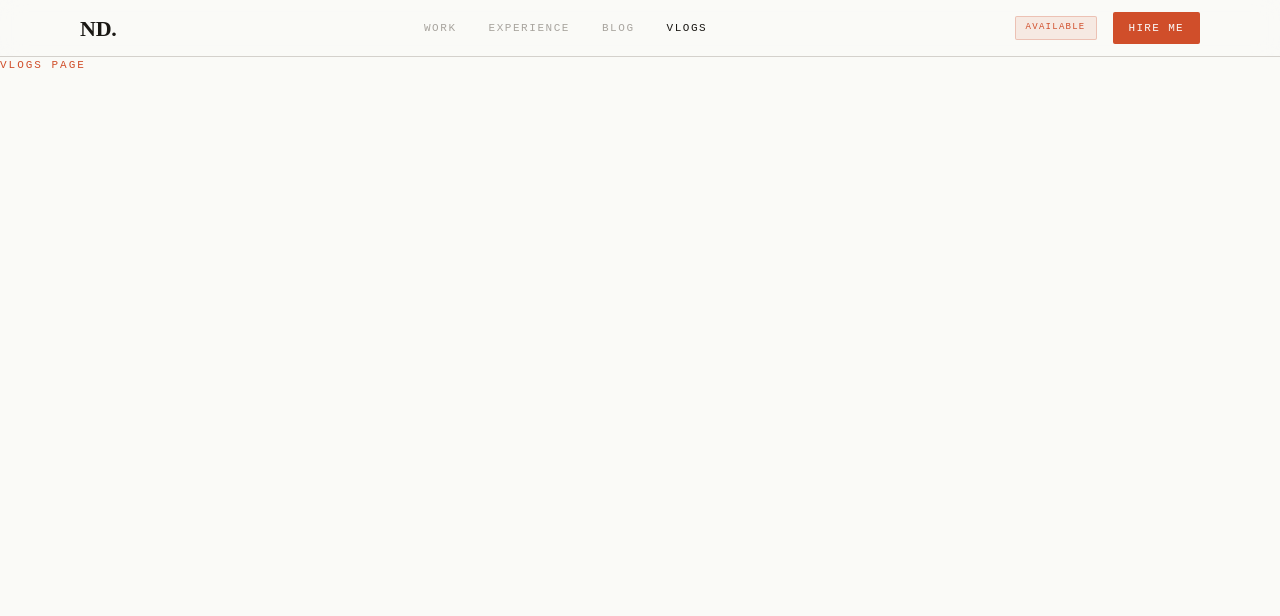
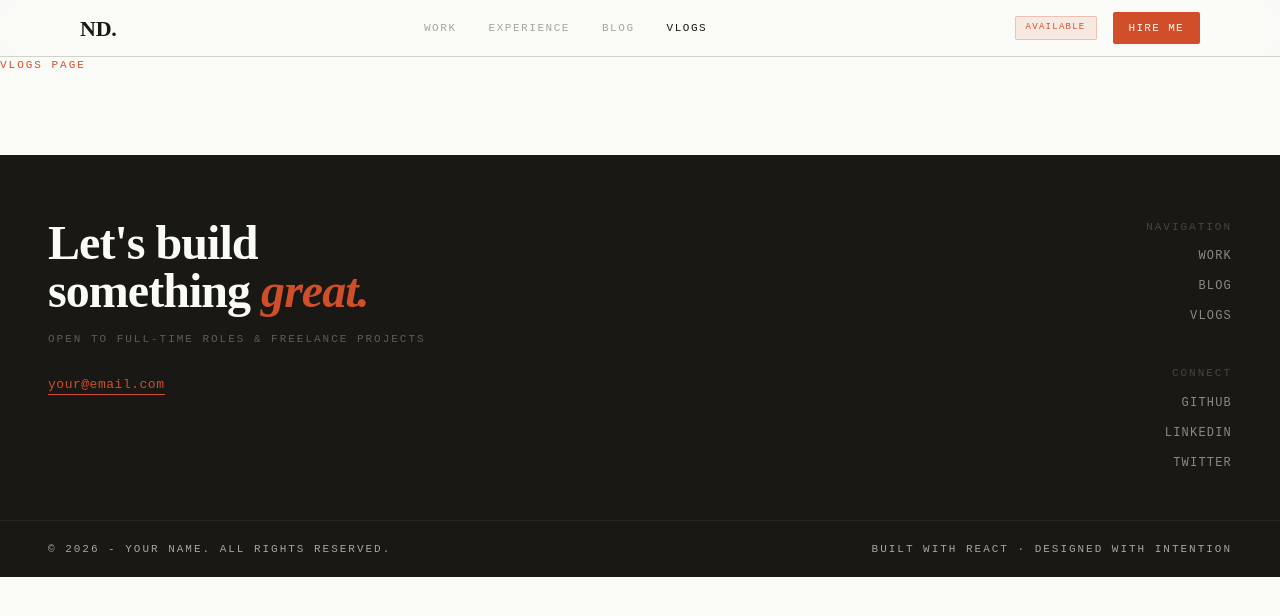
Before and after one commit to Nandagopal-D-2702/MyPortfolio-2026, a React (Vite) app: page /vlogs in a window 1280 px wide. Shown: the top 616 px of the page. Built offline with nearby package versions, Linux system fonts and the light colour scheme; a web font is replaced by a local one.

Commit message:
feat: add Footer - Phase 4 complete

```diff
--- a/src/App.jsx
+++ b/src/App.jsx
@@ -4,6 +4,7 @@ import Home from '@/pages/Home'
 import Projects from '@/pages/Projects'
 import Blog from '@/pages/Blog'
 import Vlogs from '@/pages/Vlogs'
+import Footer from './components/layout/Footer'
 
 function App() {
   return (
@@ -17,6 +18,7 @@ function App() {
           <Route path="/vlogs" element={<Vlogs />} />
         </Routes>
       </div>
+      <Footer />
     </>
   )
 }
--- a/src/components/layout/Footer.jsx
+++ b/src/components/layout/Footer.jsx
@@ -0,0 +1,186 @@
+// ============================================================
+// Footer.jsx
+// Site-wide footer with navigation, social links and credit.
+// ============================================================
+
+import { href, Link } from 'react-router-dom'
+import Divider from '../ui/Divider'
+import { Label } from '../ui/Typography'
+
+// -- CONFIG --------------------------------------------------
+// Footer content lives here as data.
+// Easy to update without touching JSX.
+// ------------------------------------------------------------
+
+const FOOTER_LINKS = [
+  { label: 'Work', to: '/projects' },
+  { label: 'Blog', to: '/blog' },
+  { label: 'Vlogs', to: '/vlogs' },
+]
+
+const SOCIAL_LINKS = [
+  { label: 'GitHub', href: 'https://github.com' },
+  { label: 'LinkedIn', href: 'https://linkedin.com' },
+  { label: 'Twitter', href: 'https://twitter.com' },
+]
+
+const CURRENT_YEAR = new Date().getFullYear()
+
+function Footer() {
+  return (
+    <footer
+      style={{
+        background: 'var(--color-bg-inverse)',
+        color: 'var(--color-text-inverse)',
+        marginTop: '80px',
+      }}
+    >
+      {/* Top section */}
+      <div
+        style={{
+          padding: '64px 48px 48px',
+          display: 'grid',
+          gridTemplateColumns: '1fr auto',
+          gap: '48px',
+          alignItems: 'flex-start',
+        }}
+      >
+        {/* Left - name + tagline */}
+        <div>
+          <div
+            style={{
+              fontFamily: 'var(--font-serif)',
+              fontSize: '48px',
+              fontWeight: 700,
+              color: 'var(--color-text-inverse)',
+              lineHeight: 1,
+              letterSpacing: '-0.02em',
+              marginBottom: '16px',
+            }}
+          >
+            Let's build
+            <br />
+            something{' '}
+            <span style={{ fontStyle: 'italic', color: 'var(--color-accent)' }}>
+              great.
+            </span>
+          </div>
+          <Label
+            style={{
+              color: 'rgba(250,250,247,0.3)',
+              display: 'block',
+              marginBottom: '24px',
+            }}
+          >
+            Open to full-time roles & freelance projects
+          </Label>
+
+          <a
+            href="nandugopaldevraj.2702@gmail.com"
+            style={{
+              fontFamily: 'var(--font-mono)',
+              fontSize: '13px',
+              color: 'var(--color-accent)',
+              textDecoration: 'none',
+              letterSpacing: '0.04em',
+              borderBottom: '0.5px solid var(--color-accent)',
+              paddingBottom: '2px',
+            }}
+          >
+            your@email.com
+          </a>
+        </div>
+
+        {/* Right - nav + social */}
+        <div
+          style={{
+            display: 'flex',
+            flexDirection: 'column',
+            gap: '40px',
+            alignItems: 'flex-end',
+          }}
+        >
+          {/* Nav links */}
+          <div
+            style={{
+              display: 'flex',
+              flexDirection: 'column',
+              gap: '12px',
+              alignItems: 'flex-end',
+            }}
+          >
+            <Label style={{ color: 'rgba(250,250,247,0.2)' }}>Navigation</Label>
+            {FOOTER_LINKS.map((link) => (
+              <Link
+                key={link.to}
+                to={link.to}
+                style={{
+                  fontFamily: 'var(--font-mono)',
+                  fontSize: '12px',
+                  letterSpacing: '0.1em',
+                  textTransform: 'uppercase',
+                  color: 'rgba(250,250,247,0.5)',
+                  textDecoration: 'none',
+                  transition: 'color 150ms ease',
+                }}
+              >
+                {link.label}
+              </Link>
+            ))}
+          </div>
+
+          {/* Social links */}
+          <div
+            style={{
+              display: 'flex',
+              flexDirection: 'column',
+              gap: '12px',
+              alignItems: 'flex-end',
+            }}
+          >
+            <Label style={{ color: 'rgba(250,250,247,0.2)' }}>Connect</Label>
+            {SOCIAL_LINKS.map((link) => (
+              <a
+                key={link.href}
+                href={link.href}
+                target="_blank"
+                rel="noopener noreferrer"
+                style={{
+                  fontFamily: 'var(--font-mono)',
+                  fontSize: '12px',
+                  letterSpacing: '0.1em',
+                  textTransform: 'uppercase',
+                  color: 'rgba(250,250,247,0.5)',
+                  textDecoration: 'none',
+                  transition: 'color 150ms ease',
+                }}
+              >
+                {link.label}
+              </a>
+            ))}
+          </div>
+        </div>
+      </div>
+
+      {/* Bottom bar */}
+      <div
+        style={{
+          borderTop: '0.5px solid rgba(250,250,247,0.06)',
+          padding: '20px 48px',
+          display: 'flex',
+          justifyContent: 'space-between',
+          alignItems: 'center',
+        }}
+      >
+        <Label>
+            © {CURRENT_YEAR} - Your Name. All rights reserved.
+        </Label>
+        <Label>
+            Built with React · Designed with intention
+        </Label>
+      </div>
+    </footer>
+  )
+}
+
+export default Footer
```
